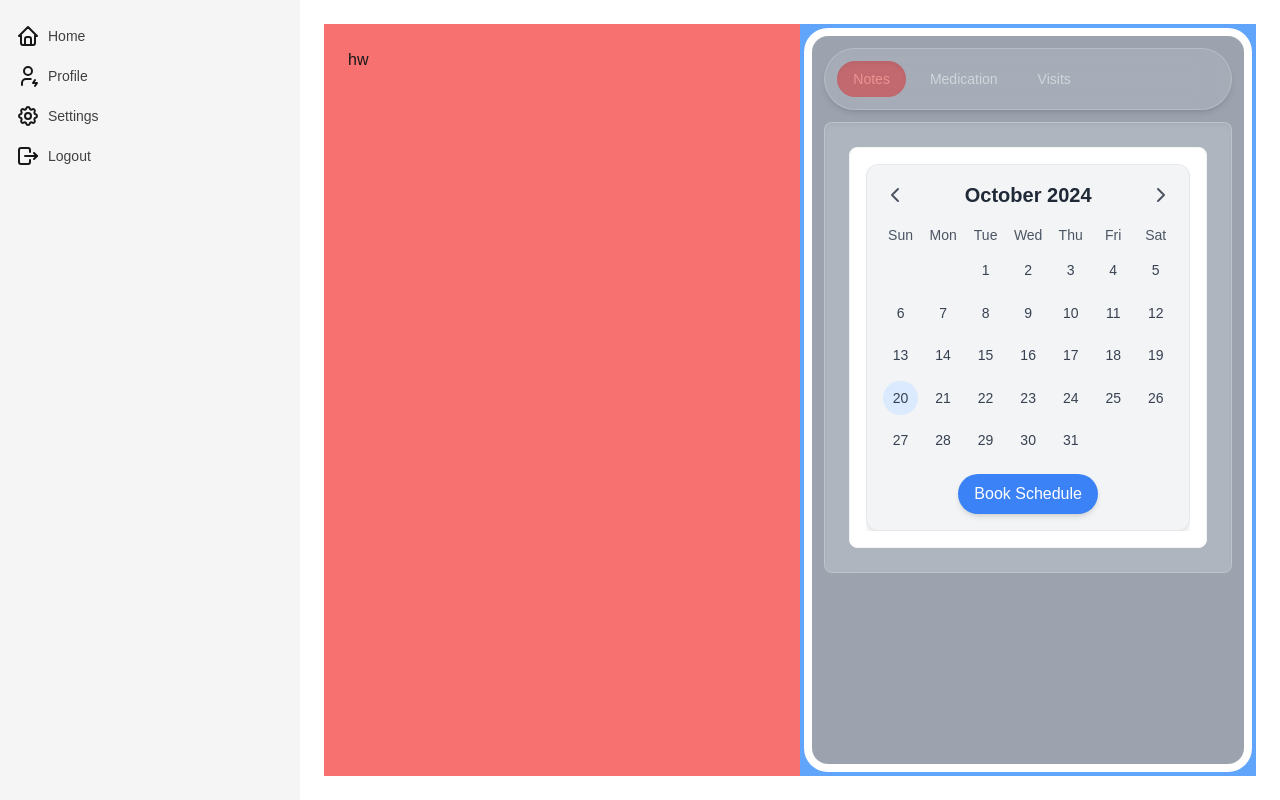
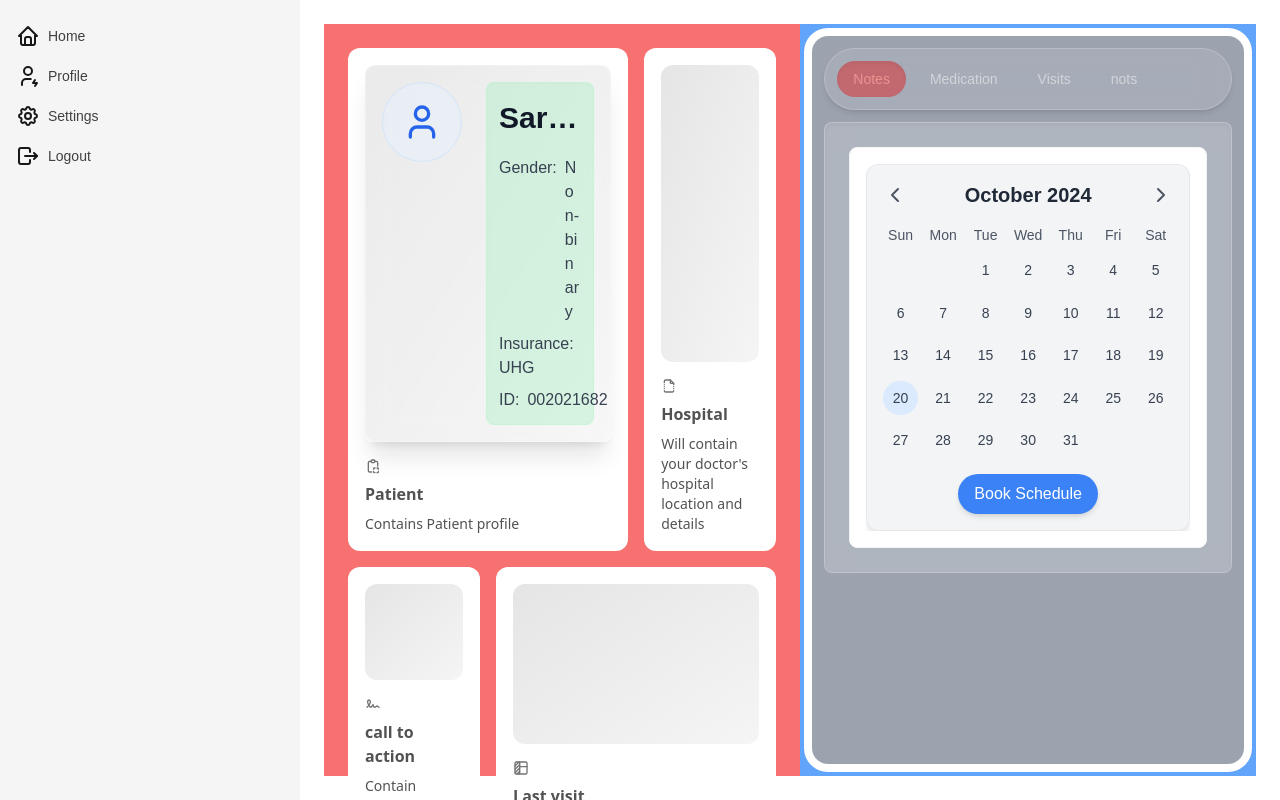
Before and after one commit to Daniel-Shunom/NoteMD, a Next.js app in the folder dr-version/: page /home in a window 1280 px wide. Built offline with nearby package versions, Linux system fonts and the light colour scheme.

Commit message:
added profile

```diff
--- a/dr-version/next.config.mjs
+++ b/dr-version/next.config.mjs
@@ -1,4 +1,8 @@
 /** @type {import('next').NextConfig} */
-const nextConfig = {};
+const nextConfig = {
+    images: {
+        domains: ['pbs.twimg.com'], // Add your external image domains here
+      },
+};
 
 export default nextConfig;
--- a/dr-version/src/app/home/page.tsx
+++ b/dr-version/src/app/home/page.tsx
@@ -1,11 +1,14 @@
 "use client"
 import ActivityContainer from "@/components/child/activity_container";
+import { DrBento } from "@/components/child/dr-bento";
 import Image from "next/image";
 
 export default function Home() {
   return (
     <div className="flex flex-row h-full">
-      <div className="bg-red-400 h-full w-full p-6">hw</div>
+      <div className="bg-red-400 h-full w-full p-6">
+        <DrBento/>
+      </div>
       <div className="bg-blue-400 h-full w-full p-1">
         <ActivityContainer/>
       </div>
--- /dev/null
+++ b/dr-version/src/components/child/dr-bento.tsx
@@ -0,0 +1,77 @@
+import { cn } from "@/lib/utils";
+import React from "react";
+import { BentoGrid, BentoGridItem } from "../ui/bento-grid";
+import {
+  IconArrowWaveRightUp,
+  IconBoxAlignRightFilled,
+  IconBoxAlignTopLeft,
+  IconClipboardCopy,
+  IconFileBroken,
+  IconSignature,
+  IconTableColumn,
+} from "@tabler/icons-react";
+import _Calendar from "../ui/calendar";
+import UserProfile from "../ui/patientprofile";
+
+export function DrBento() {
+  return (
+    <BentoGrid className="max-w-4xl mx-auto h-full">
+      {items.map((item, i) => (
+        <BentoGridItem
+          key={i}
+          title={item.title}
+          description={item.description}
+          header={item.header}
+          icon={item.icon}
+          className={i === 0 || i === 3 ? "md:col-span-2" : ""}
+        />
+      ))}
+    </BentoGrid>
+  );
+}
+
+const SkeletonOne = () => (
+  <div className="flex flex-1 w-full h-min min-h-[6rem] rounded-xl bg-gradient-to-br from-neutral-200 dark:from-neutral-900 dark:to-neutral-800 to-neutral-100">
+    <UserProfile/>
+  </div>
+);
+const SkeletonTwo = () => (
+  <div className="flex flex-1 w-full h-full min-h-[6rem] rounded-xl bg-gradient-to-br from-neutral-200 dark:from-neutral-900 dark:to-neutral-800 to-neutral-100"></div>
+);
+
+const SkeletonThree = () => (
+  <div className="flex flex-1 w-full h-full min-h-[6rem] rounded-xl bg-gradient-to-br from-neutral-200 dark:from-neutral-900 dark:to-neutral-800 to-neutral-100"></div>
+);
+
+const SkeletonFour = () => (
+  <div className="flex flex-1 w-full h-full min-h-[6rem] rounded-xl bg-gradient-to-br from-neutral-200 dark:from-neutral-900 dark:to-neutral-800 to-neutral-100"></div>
+);
+
+
+const items = [
+  {
+    title: "Patient",
+    description: "Contains Patient profile",
+    header: <SkeletonOne />,
+    icon: <IconClipboardCopy className="h-4 w-4 text-neutral-500" />,
+  },
+  {
+    title: "Hospital",
+    description: "Will contain your doctor's hospital location and details",
+    header: <SkeletonTwo />,
+    icon: <IconFileBroken className="h-4 w-4 text-neutral-500" />,
+  },
+  {
+    title: "call to action",
+    description: "Contain buttons like call, schedule, text.",
+    header: <SkeletonThree />,
+    icon: <IconSignature className="h-4 w-4 text-neutral-500" />,
+  },
+  {
+    title: "Last visit",
+    description:
+      "Contains summary from last visit plus any instructions ",
+    header: <SkeletonFour />,
+    icon: <IconTableColumn className="h-4 w-4 text-neutral-500" />,
+  },
+];
--- a/dr-version/src/components/child/tab-options.tsx
+++ b/dr-version/src/components/child/tab-options.tsx
@@ -38,6 +38,17 @@ const ExampleUsage: React.FC = () => {
         </div>
       ),
     },
+    {
+        id: 'notifications',
+        label: 'nots',
+        content: (
+          <div className="flex-1 p-4 sm:p-6 bg-white rounded-lg shadow-sm border border-gray-100 flex items-end">
+            <div className="w-full flex items-center justify-center text-gray-500">
+              Detail Content Area
+            </div>
+          </div>
+        ),
+      },
   ];
 
   // Example of controlled Tabs
--- /dev/null
+++ b/dr-version/src/components/ui/bento-grid.tsx
@@ -0,0 +1,54 @@
+import { cn } from "@/lib/utils";
+
+export const BentoGrid = ({
+  className,
+  children,
+}: {
+  className?: string;
+  children?: React.ReactNode;
+}) => {
+  return (
+    <div
+      className={cn(
+        "grid grid-cols-1 sm:grid-cols-2 lg:grid-cols-3 gap-4 max-w-7xl mx-auto",
+        className
+      )}
+    >
+      {children}
+    </div>
+  );
+};
+
+export const BentoGridItem = ({
+  className,
+  title,
+  description,
+  header,
+  icon,
+}: {
+  className?: string;
+  title?: string | React.ReactNode;
+  description?: string | React.ReactNode;
+  header?: React.ReactNode;
+  icon?: React.ReactNode;
+}) => {
+  return (
+    <div
+      className={cn(
+        "rounded-xl group hover:shadow-xl transition duration-200 shadow-input dark:shadow-none p-4 dark:bg-black dark:border-white/20 bg-white border border-transparent flex flex-col space-y-4",
+        className
+      )}
+    >
+      {header}
+      <div className="group-hover:translate-x-2 transition duration-200">
+        {icon}
+        <div className="font-sans font-bold text-neutral-600 dark:text-neutral-200 mb-2 mt-2">
+          {title}
+        </div>
+        <div className="font-sans font-normal text-neutral-600 text-sm dark:text-neutral-300">
+          {description}
+        </div>
+      </div>
+    </div>
+  );
+};
--- /dev/null
+++ b/dr-version/src/components/ui/patientprofile.tsx
@@ -0,0 +1,40 @@
+import React from 'react';
+import { User } from 'lucide-react';
+
+const UserProfile = () => {
+  return (
+    <div className="w-full p-4 bg-white/20 dark:bg-gray-800/20 rounded-lg backdrop-blur-md backdrop-filter border border-white/30 dark:border-gray-700/30 shadow-xl">
+      <div className="flex flex-col sm:flex-row items-start gap-4 sm:gap-6">
+        {/* User Icon Section */}
+        <div className="flex-shrink-0 w-full sm:w-auto">
+          <div className="w-16 h-16 sm:w-20 sm:h-20 rounded-full bg-blue-100/30 dark:bg-blue-900/30 backdrop-blur-sm flex items-center justify-center border border-blue-200/50 dark:border-blue-800/50">
+            <User className="w-8 h-8 sm:w-10 sm:h-10 text-blue-600 dark:text-blue-300" />
+          </div>
+        </div>
+
+        {/* User Details Section */}
+        <div className="flex-1 min-w-0 bg-green-400/20 backdrop-blur-sm p-3 rounded-lg border border-green-200/50 dark:border-green-800/50">
+          <h2 className="text-[clamp(1.125rem,3vw,1.875rem)] font-semibold text-gray-900 dark:text-white truncate">
+            Sarah Anderson
+          </h2>
+          <dl className="mt-4 space-y-2 text-[clamp(0.875rem,2vw,1rem)]">
+            <div className="flex flex-wrap items-start text-gray-700 dark:text-gray-300">
+              <dt className="font-medium mr-2 flex-shrink-0">Gender:</dt>
+              <dd className="flex-1 min-w-0 break-all">Non-binary</dd>
+            </div>
+            <div className="flex flex-wrap items-start text-gray-700 dark:text-gray-300">
+              <dt className="font-medium mr-2 flex-shrink-0">Insurance:</dt>
+              <dd className="flex-1 min-w-0">UHG</dd>
+            </div>
+            <div className="flex flex-wrap items-start text-gray-700 dark:text-gray-300">
+              <dt className="font-medium mr-2 flex-shrink-0">ID:</dt>
+              <dd className="flex-1 min-w-0">002021682</dd>
+            </div>
+          </dl>
+        </div>
+      </div>
+    </div>
+  );
+};
+
+export default UserProfile;
--- a/dr-version/tailwind.config.js
+++ b/dr-version/tailwind.config.js
@@ -9,7 +9,12 @@ module.exports = {
     "./src/**/*.{js,ts,jsx,tsx,mdx}",
   ],
   theme: {
-    extend: {},
+    extend: {
+      fontSize: {
+        'fluid-heading': 'clamp(1.5rem, 2.5vw, 2.5rem)',
+        'fluid-base': 'clamp(1rem, 1.5vw, 1.25rem)',
+      },
+    },
   },
   plugins: [],
 };
```
